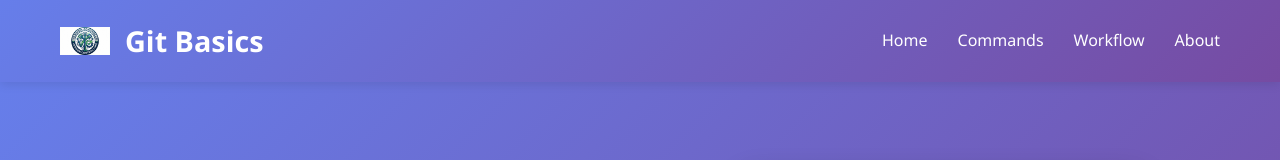
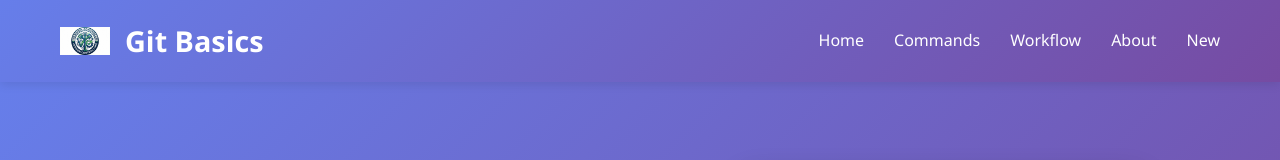
Before and after one commit to hewagehasintha-commits/Git--Practical, a plain HTML site: page index.html in a window 1280 px wide. Shown: the top 160 px of the page. Drawn offline with Linux system fonts and the light colour scheme.

Commit message:
another list item added

```diff
--- a/index.html
+++ b/index.html
@@ -19,6 +19,7 @@
                     <li><a href="#commands">Commands</a></li>
                     <li><a href="#workflow">Workflow</a></li>
                     <li><a href="#about">About</a></li>
+                    <li><a href="#about">New</a></li>
                 </ul>
             </nav>
         </div>
```
